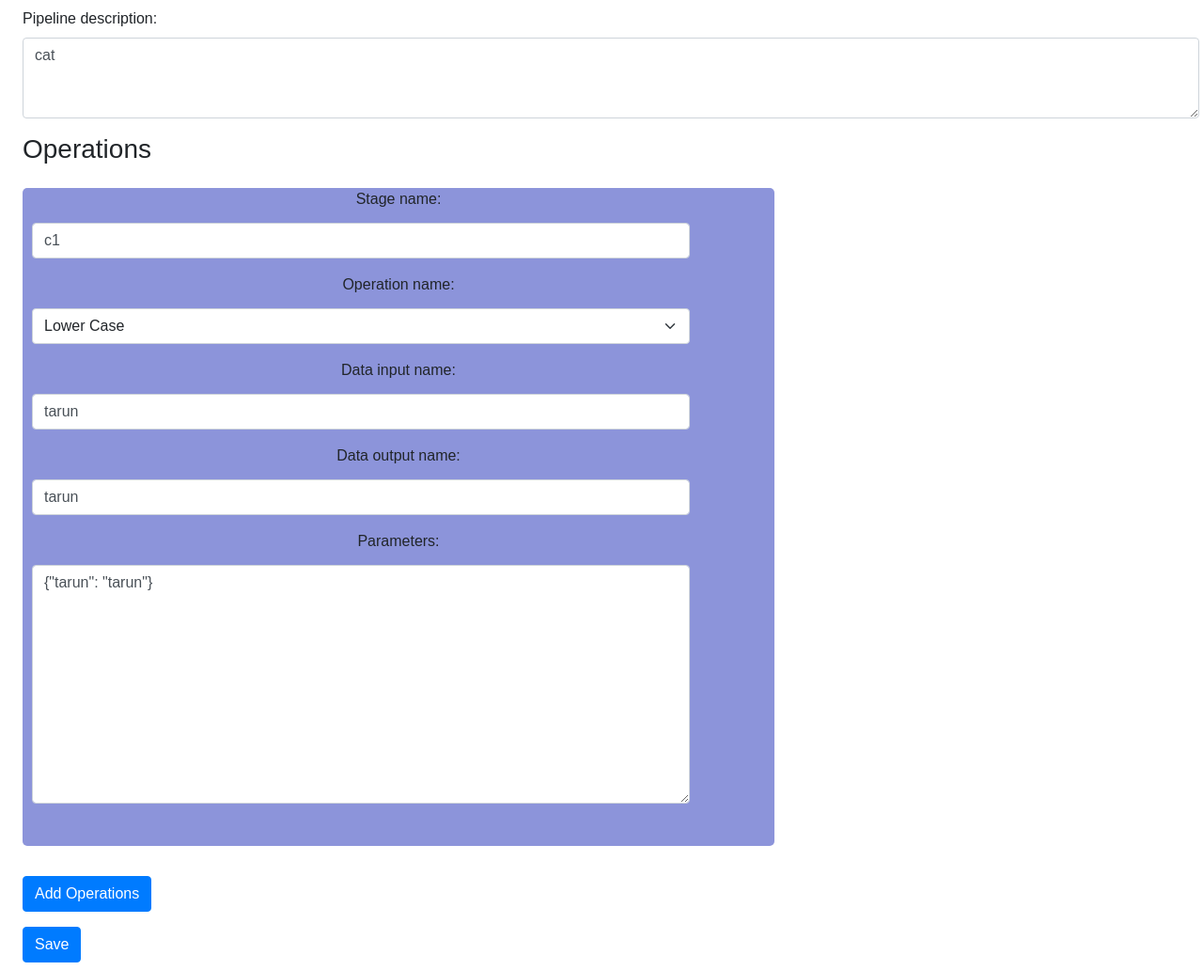
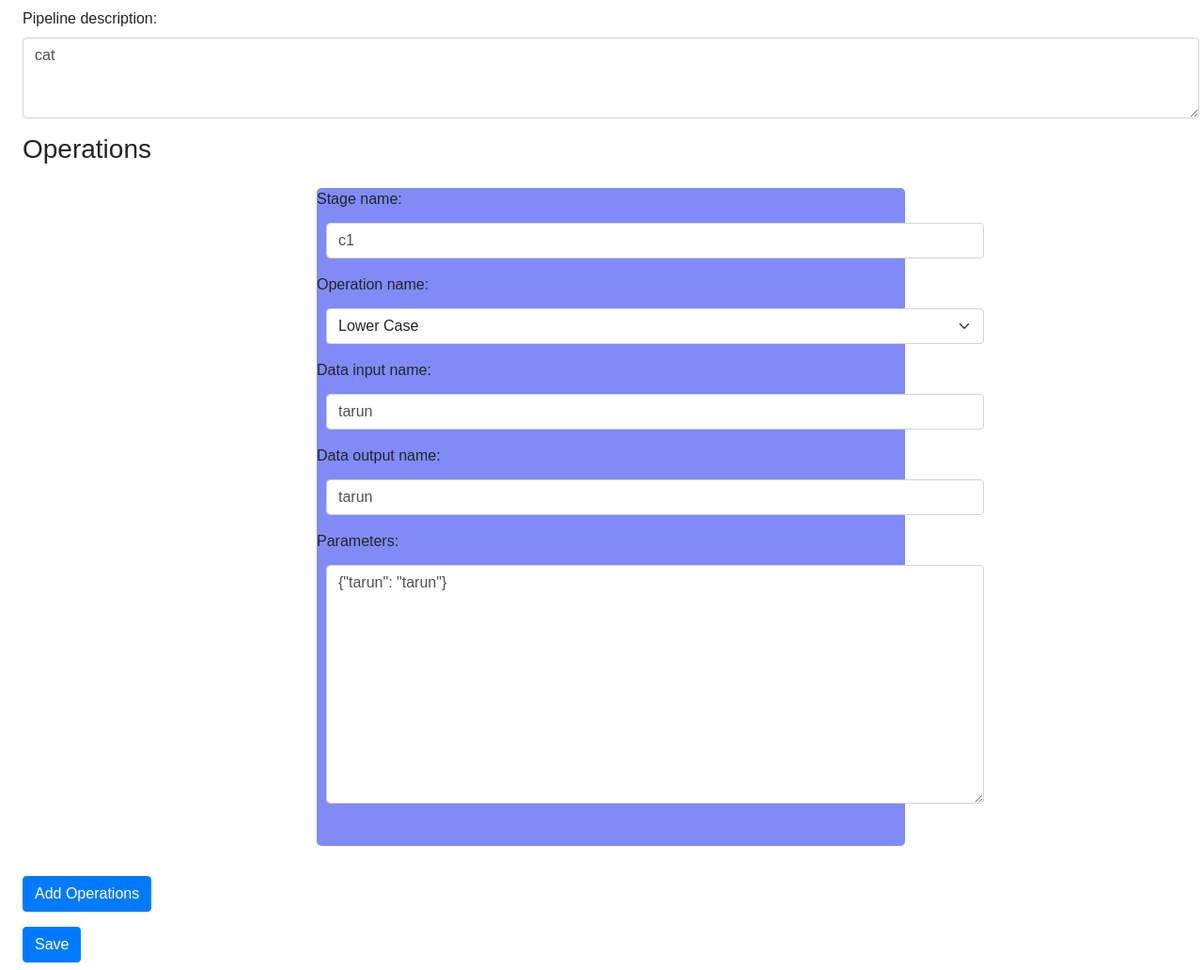
Before and after one commit to rohitkatlaa/dataline, a Django app: page /pipeline/update/2/ in a window 1280 px wide. Shown: the part 158-1190 px from the top of the page at 94% size. Run offline with Django 4.2, Linux system fonts and the light colour scheme; a user stored in the database is signed in; data comes from the database, SQL or seed files in the repository; some libraries are stand-ins or nearby versions; some web fonts are replaced.

Commit message:
made styling changes

```diff
--- a/static/login.css
+++ b/static/login.css
@@ -36,15 +36,14 @@ background-color: rgba(0,0,0,0.5) !important;
     height: 700px;
     margin-top: auto;
     margin-bottom: auto;
-    background-color: rgba(35, 50, 184, 0.521);
+    background-color: rgba(12, 34, 238, 0.521);
     border-radius: 5px;
-    text-align: center;
 }
 
 .form
 {
     margin-left: 25%;
-    margin-right:25%;
+    margin-right: 25%;
     width: 50%;
 }
 
--- a/templates/pipeline/create-update.html
+++ b/templates/pipeline/create-update.html
@@ -15,7 +15,7 @@
       {{ formset.management_form }}
       <div id="operation-form-list">
         {% for form in formset %}
-            <div class="operation-form mt-4 mb-4 card2">
+            <div class="operation-form mt-4 mb-4 card2 form">
               {{ form.as_p }}
             </div>
         {% endfor %}
@@ -42,7 +42,7 @@
     const currentFormCount = currentOperationForms.length
     const formCopyTarget = document.getElementById('operation-form-list')
     const copyEmptyFormEl = document.getElementById('empty-form').cloneNode(true)
-    copyEmptyFormEl.setAttribute('class', 'operation-form mt-4 mb-4 card2')
+    copyEmptyFormEl.setAttribute('class', 'operation-form mt-4 mb-4 card2 form')
     copyEmptyFormEl.setAttribute('id', `form-${currentFormCount}`)
     const regex = new RegExp('__prefix__', 'g')
     copyEmptyFormEl.innerHTML = copyEmptyFormEl.innerHTML.replace(regex, currentFormCount)
```
